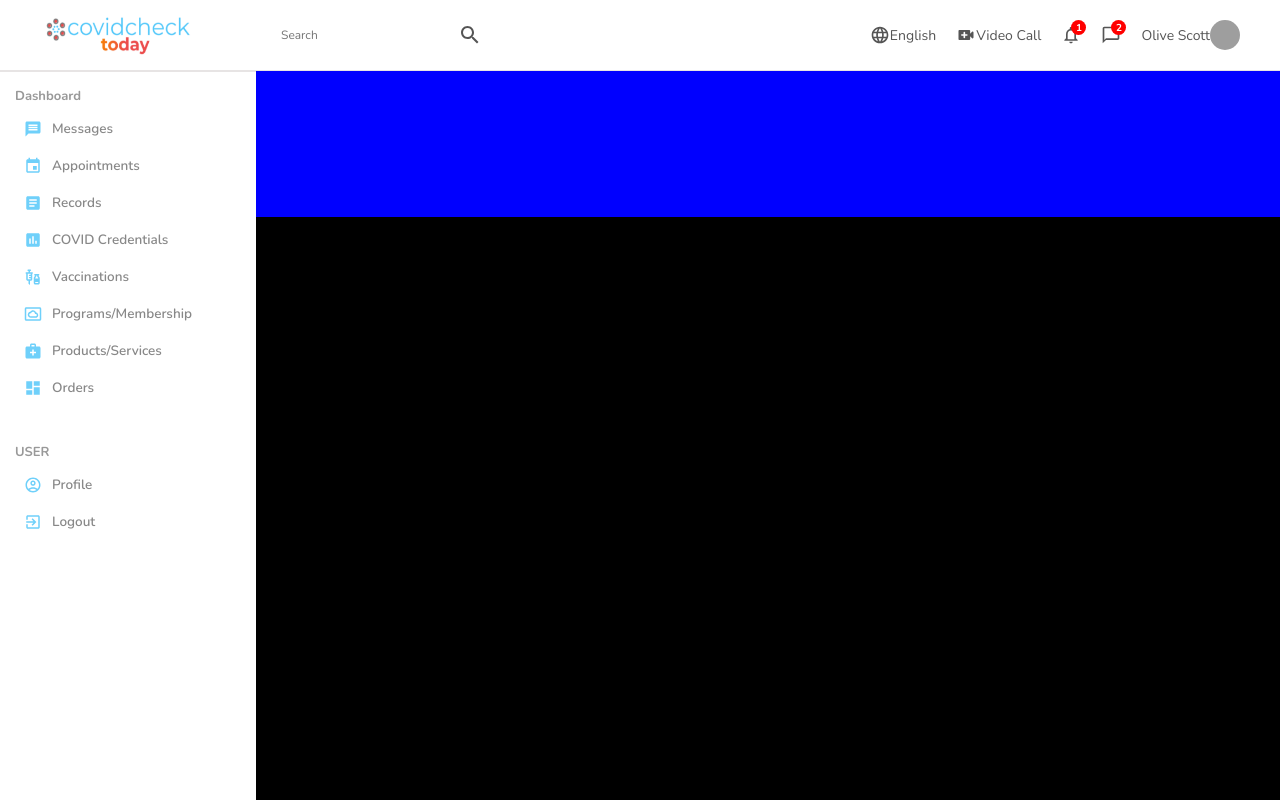
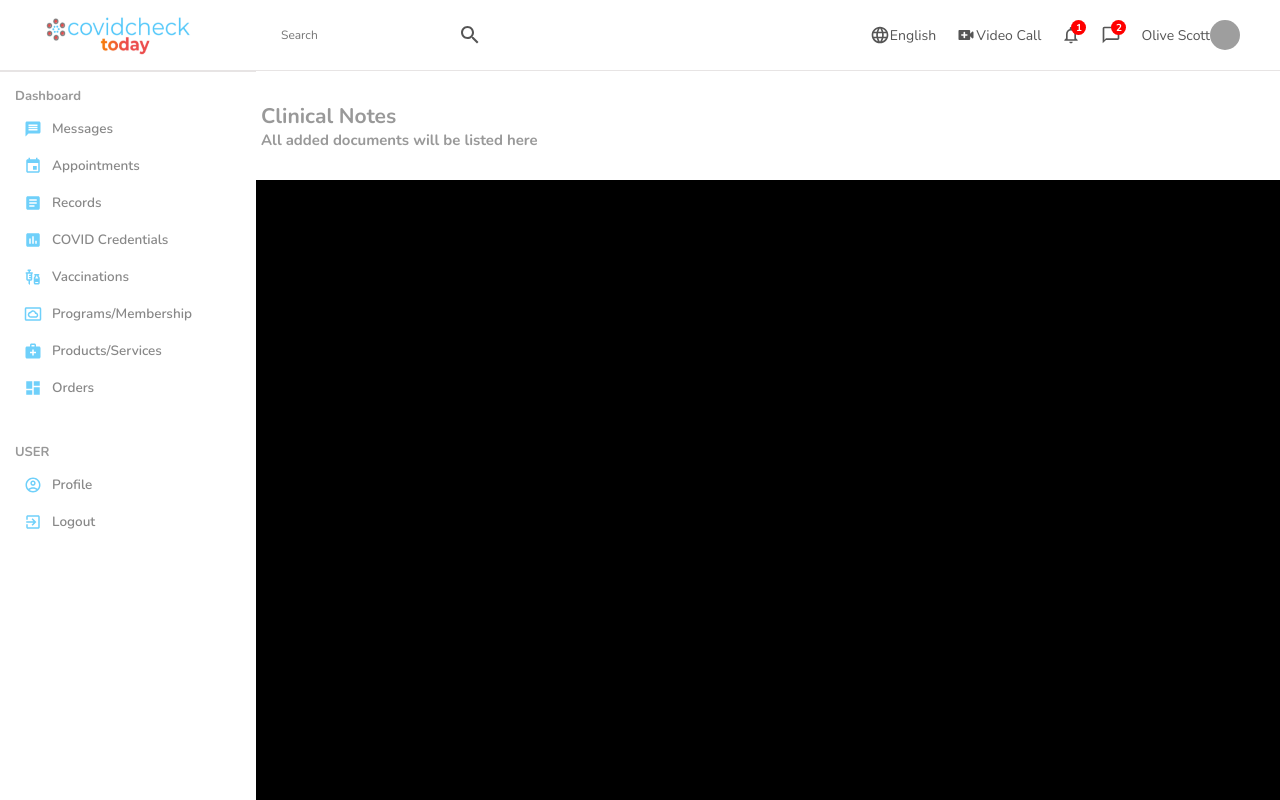
Before and after one commit to nascott94/telahealth-portal, a React (Create React App) app: page /records in a window 1280 px wide. Shown: the top 800 px of the page. Built offline with nearby package versions, Linux system fonts and the light colour scheme; grey boxes are pictures that could not be loaded.

Commit message:
pushing for nat

```diff
--- a/src/pages/Crendentials.js
+++ b/src/pages/Crendentials.js
@@ -31,12 +31,38 @@ const RightMain = styled.div`
 `;
 
 const RightMainTop = styled.div`
-  height: 20%;
+  height: 15%;
   width: 100vw;
-  background-color: blue;
+  background-color: white;
+  display: flex;
 `;
+
+const RightMainTopLeft = styled.div`
+  height: 100%;
+  width: 50%;
+  background-color: white;
+  display: flex;
+  flex-direction: column;
+  justify-content: center;
+  padding-left: 5px;
+  font-size: 18px;
+  font-weight: bold;
+  color: #999;
+`;
+
+const RightMainTopRight = styled.div`
+  height: 100%;
+  width: 50%;
+  background-color: white;
+  display: flex;
+  flex-direction: column;
+  justify-content: center;
+  align-items: flex-end;
+  padding-right: 18px;
+`;
+
 const RightMainBottom = styled.div`
-  height: 80%;
+  height: 85%;
   width: 100vw;
   background-color: black;
 `;
@@ -51,7 +77,16 @@ const Crendentials = () => {
         <RightContainer>
           <Navbar></Navbar>
           <RightMain>
-            <RightMainTop></RightMainTop>
+            <RightMainTop>
+              <RightMainTopLeft>
+                <h3>COVID Credentials</h3>
+                <h5>
+                  Manage and share your COVID-19 testing and immunity
+                  documentation.
+                </h5>
+              </RightMainTopLeft>
+              <RightMainTopRight></RightMainTopRight>
+            </RightMainTop>
             <RightMainBottom></RightMainBottom>
           </RightMain>
         </RightContainer>
--- a/src/pages/Orders.js
+++ b/src/pages/Orders.js
@@ -31,14 +31,54 @@ const RightMain = styled.div`
 `;
 
 const RightMainTop = styled.div`
-  height: 20%;
+  height: 15%;
   width: 100%;
   background-color: blue;
+  display: flex;
 `;
+
+const RightMainTopLeft = styled.div`
+  height: 100%;
+  width: 50%;
+  background-color: white;
+  display: flex;
+  flex-direction: column;
+  justify-content: center;
+  padding-left: 5px;
+  font-size: 18px;
+  font-weight: bold;
+  color: #999;
+`;
+
+const RightMainTopRight = styled.div`
+  height: 100%;
+  width: 50%;
+  background-color: white;
+  display: flex;
+  flex-direction: column;
+  justify-content: center;
+  align-items: flex-end;
+  padding-right: 18px;
+`;
+
 const RightMainBottom = styled.div`
-  height: 80%;
+  height: 85%;
   width: 100%;
   background-color: black;
+`;
+
+const Button = styled.div`
+  width: 30%;
+  height: 10%;
+  padding: 17px;
+  background-color: orange;
+  border-radius: 5px;
+  border: none;
+  cursor: pointer;
+  display: flex;
+  justify-content: center;
+  align-items: center;
+  color: white;
 `;
 
 const Orders = () => {
@@ -51,7 +91,15 @@ const Orders = () => {
         <RightContainer>
           <Navbar></Navbar>
           <RightMain>
-            <RightMainTop></RightMainTop>
+            <RightMainTop>
+              <RightMainTopLeft>
+                <h3>Receipt</h3>
+                <h5>Receipt</h5>
+              </RightMainTopLeft>
+              <RightMainTopRight>
+                <Button>Select Orders</Button>
+              </RightMainTopRight>
+            </RightMainTop>
             <RightMainBottom></RightMainBottom>
           </RightMain>
         </RightContainer>
--- a/src/pages/ProductServices.js
+++ b/src/pages/ProductServices.js
@@ -31,12 +31,37 @@ const RightMain = styled.div`
 `;
 
 const RightMainTop = styled.div`
-  height: 20%;
+  height: 15%;
   width: 100vw;
   background-color: blue;
+  display: flex;
 `;
+
+const RightMainTopLeft = styled.div`
+  height: 100%;
+  width: 50%;
+  background-color: white;
+  display: flex;
+  flex-direction: column;
+  justify-content: center;
+  padding-left: 5px;
+  font-size: 18px;
+  font-weight: bold;
+  color: #999;
+`;
+
+const RightMainTopRight = styled.div`
+  height: 100%;
+  width: 50%;
+  background-color: white;
+  display: flex;
+  padding-right: 18px;
+  justify-content: space-between;
+  align-items: center;
+`;
+
 const RightMainBottom = styled.div`
-  height: 80%;
+  height: 85%;
   width: 100vw;
   background-color: black;
 `;
@@ -51,7 +76,15 @@ const ProductServices = () => {
         <RightContainer>
           <Navbar></Navbar>
           <RightMain>
-            <RightMainTop></RightMainTop>
+            <RightMainTop>
+              <RightMainTopLeft>
+                <h3>Products</h3>
+                <h5>All products are tabulated below.</h5>
+              </RightMainTopLeft>
+              <RightMainTopRight>
+                <h5>Select Entity:</h5>
+              </RightMainTopRight>
+            </RightMainTop>
             <RightMainBottom></RightMainBottom>
           </RightMain>
         </RightContainer>
--- a/src/pages/ProgramsMembership.js
+++ b/src/pages/ProgramsMembership.js
@@ -27,16 +27,42 @@ const RightContainer = styled.div`
 const RightMain = styled.div`
   height: 100vh;
   width: 100vw;
-  background-color: blue;
+  background-color: white;
 `;
 
 const RightMainTop = styled.div`
-  height: 20%;
+  height: 15%;
   width: 100vw;
   background-color: blue;
+  display: flex;
 `;
+
+const RightMainTopLeft = styled.div`
+  height: 100%;
+  width: 50%;
+  background-color: white;
+  display: flex;
+  flex-direction: column;
+  justify-content: center;
+  padding-left: 5px;
+  font-size: 18px;
+  font-weight: bold;
+  color: #999;
+`;
+
+const RightMainTopRight = styled.div`
+  height: 100%;
+  width: 50%;
+  background-color: white;
+  display: flex;
+  flex-direction: column;
+  justify-content: center;
+  align-items: flex-end;
+  padding-right: 18px;
+`;
+
 const RightMainBottom = styled.div`
-  height: 80%;
+  height: 85%;
   width: 100vw;
   background-color: black;
 `;
@@ -51,7 +77,13 @@ const ProgramsMembership = () => {
         <RightContainer>
           <Navbar></Navbar>
           <RightMain>
-            <RightMainTop></RightMainTop>
+            <RightMainTop>
+              <RightMainTopLeft>
+                <h3>Programs and Memberships</h3>
+                <h5>Manage AZOVA Programs/Memberships</h5>
+              </RightMainTopLeft>
+              <RightMainTopRight></RightMainTopRight>
+            </RightMainTop>
             <RightMainBottom></RightMainBottom>
           </RightMain>
         </RightContainer>
--- a/src/pages/Records.js
+++ b/src/pages/Records.js
@@ -31,12 +31,38 @@ const RightMain = styled.div`
 `;
 
 const RightMainTop = styled.div`
-  height: 20%;
+  height: 15%;
   width: 100vw;
-  background-color: blue;
+  background-color: white;
+  display: flex;
 `;
+
+const RightMainTopLeft = styled.div`
+  height: 100%;
+  width: 50%;
+  background-color: white;
+  display: flex;
+  flex-direction: column;
+  justify-content: center;
+  padding-left: 5px;
+  font-size: 18px;
+  font-weight: bold;
+  color: #999;
+`;
+
+const RightMainTopRight = styled.div`
+  height: 100%;
+  width: 50%;
+  background-color: white;
+  display: flex;
+  flex-direction: column;
+  justify-content: center;
+  align-items: flex-end;
+  padding-right: 18px;
+`;
+
 const RightMainBottom = styled.div`
-  height: 80%;
+  height: 85%;
   width: 100vw;
   background-color: black;
 `;
@@ -51,7 +77,13 @@ const Records = () => {
         <RightContainer>
           <Navbar></Navbar>
           <RightMain>
-            <RightMainTop></RightMainTop>
+            <RightMainTop>
+              <RightMainTopLeft>
+                <h3>Clinical Notes</h3>
+                <h5>All added documents will be listed here</h5>
+              </RightMainTopLeft>
+              <RightMainTopRight></RightMainTopRight>
+            </RightMainTop>
             <RightMainBottom></RightMainBottom>
           </RightMain>
         </RightContainer>
--- a/src/pages/Vaccinations.js
+++ b/src/pages/Vaccinations.js
@@ -34,11 +34,51 @@ const RightMainTop = styled.div`
   height: 15%;
   width: 100%;
   background-color: blue;
+  display: flex;
 `;
+
+const RightMainTopLeft = styled.div`
+  height: 100%;
+  width: 50%;
+  background-color: white;
+  display: flex;
+  flex-direction: column;
+  justify-content: center;
+  padding-left: 5px;
+  font-size: 18px;
+  font-weight: bold;
+  color: #999;
+`;
+
+const RightMainTopRight = styled.div`
+  height: 100%;
+  width: 50%;
+  background-color: white;
+  display: flex;
+  flex-direction: column;
+  justify-content: center;
+  align-items: flex-end;
+  padding-right: 18px;
+`;
+
 const RightMainBottom = styled.div`
   height: 85%;
   width: 100%;
   background-color: black;
+`;
+
+const Button = styled.div`
+  width: 30%;
+  height: 10%;
+  padding: 17px;
+  background-color: orange;
+  border-radius: 5px;
+  border: none;
+  cursor: pointer;
+  display: flex;
+  justify-content: center;
+  align-items: center;
+  color: white;
 `;
 
 const Vaccinations = () => {
@@ -51,7 +91,14 @@ const Vaccinations = () => {
         <RightContainer>
           <Navbar></Navbar>
           <RightMain>
-            <RightMainTop></RightMainTop>
+            <RightMainTop>
+              <RightMainTopLeft>
+                <h3>Create Your Online Vaccination Record</h3>
+              </RightMainTopLeft>
+              <RightMainTopRight>
+                <Button>Vacination Button</Button>
+              </RightMainTopRight>
+            </RightMainTop>
             <RightMainBottom></RightMainBottom>
           </RightMain>
         </RightContainer>
```
